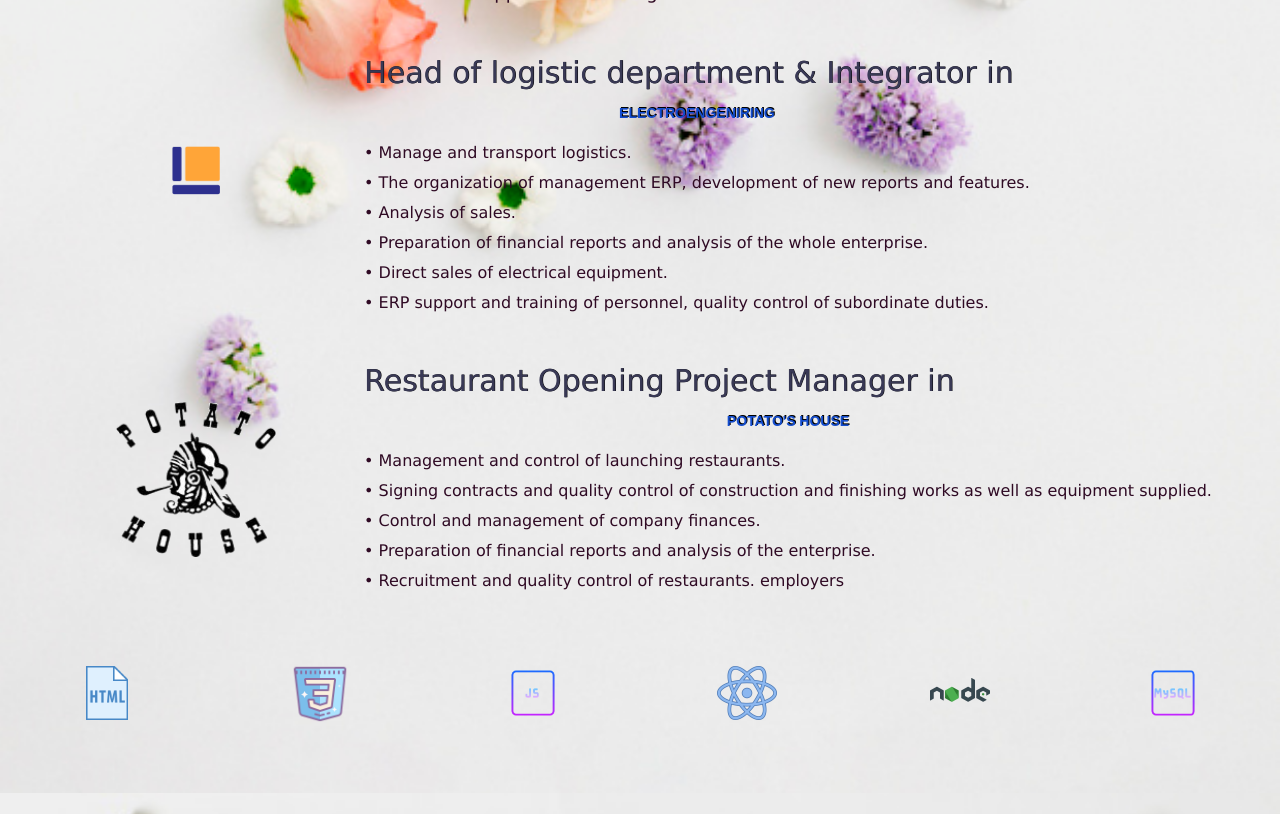
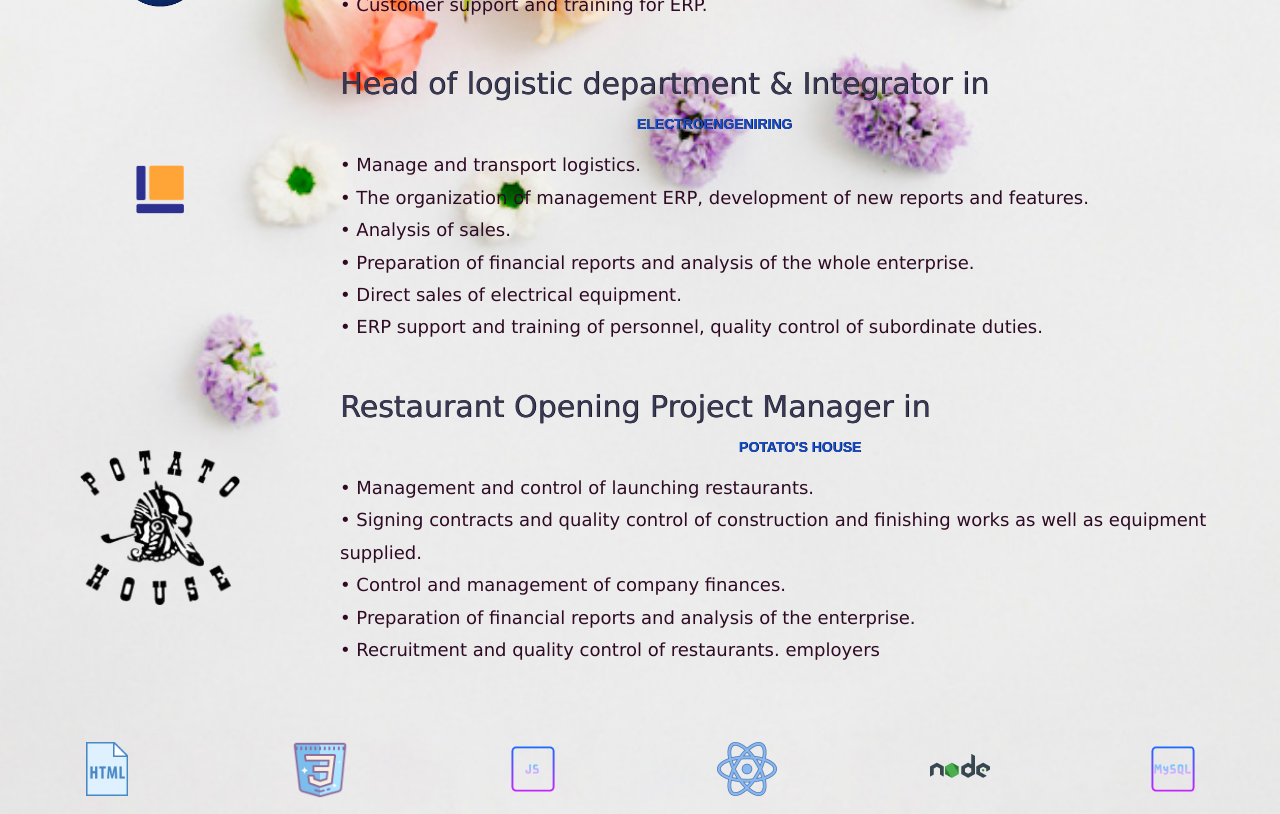
Before and after one commit to chekayufor/cv, a React (Create React App) app: page / in a window 1280 px wide. Shown: the part 1100-1914 px from the top of the page. Built offline with nearby package versions, Linux system fonts and the light colour scheme.

Commit message:
h1 unic style

```diff
--- a/src/components/Education.jsx
+++ b/src/components/Education.jsx
@@ -57,7 +57,7 @@ const Education = () => {
                   <h4>Electroengeniring</h4>
                 </a>
               </h3>
-                {logistics && logistics.split('\n').map(i=> <p>{i}</p>)
+                {logistics && logistics.split('\n').map(i=> <P>{i}</P>)
               }
               </Text>
             </Div>
@@ -71,7 +71,7 @@ const Education = () => {
                     <h4>POTATO'S HOUSE </h4>
                   </a>
                 </h3>
-                  {potata && potata.split('\n').map(i=> <p>{i}</p>)
+                  {potata && potata.split('\n').map(i=> <P>{i}</P>)
                 }
               </Text>
             </Div>
@@ -199,7 +199,7 @@ const Text = styled.div`
         font-weight: 600;
         color: #144dce;
         font-family: fantasy;
-        text-shadow: 1px -1px black;
+        text-shadow: 0.5px -0.5px black;
         transition: all 0.2s ease-in-out;
 
       }
@@ -252,7 +252,7 @@ const H4 = styled.h4`
   }
 `;
 const P = styled.p`
- font-family:Verdana;
+  font-family:Verdana;
   line-height: 1.8em;
   position: relative;
   justify-self: start;
```
Also changed, not shown: 8 other files (tests, documents, lock files or other folders).
